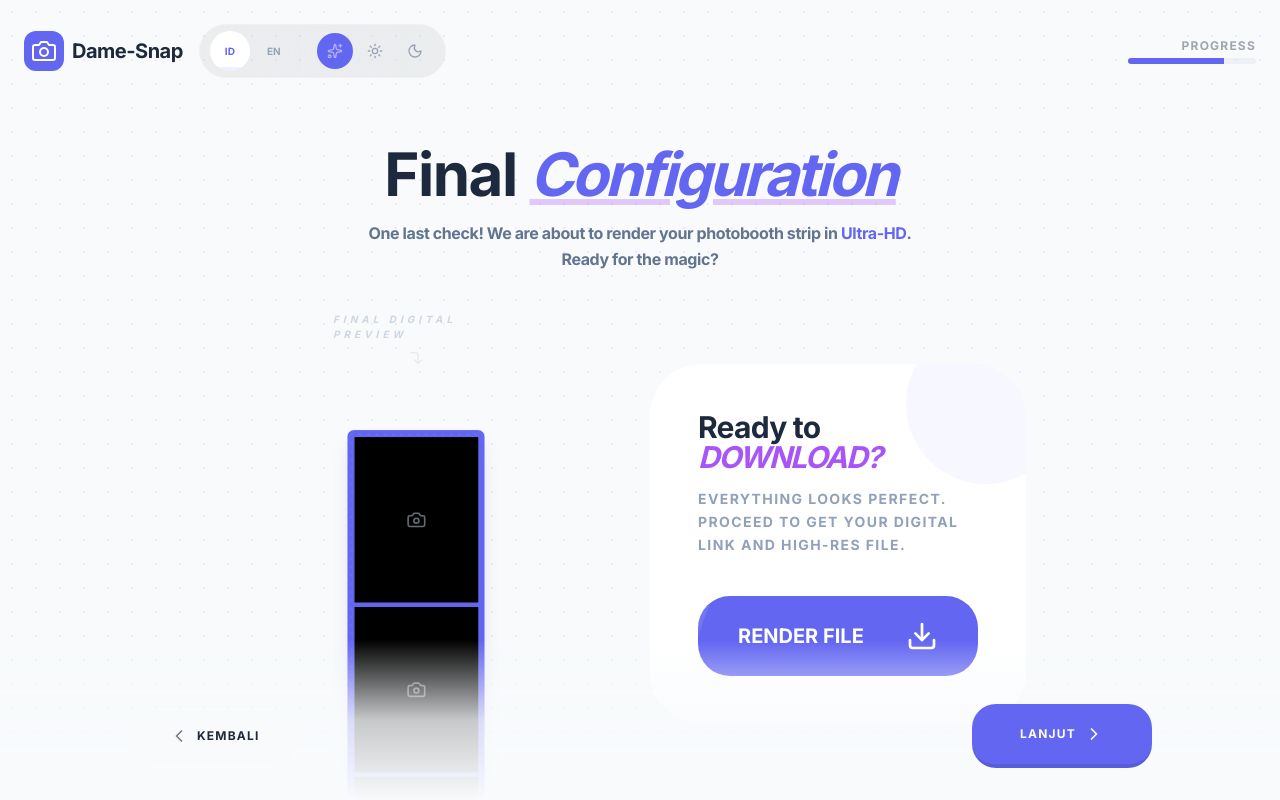
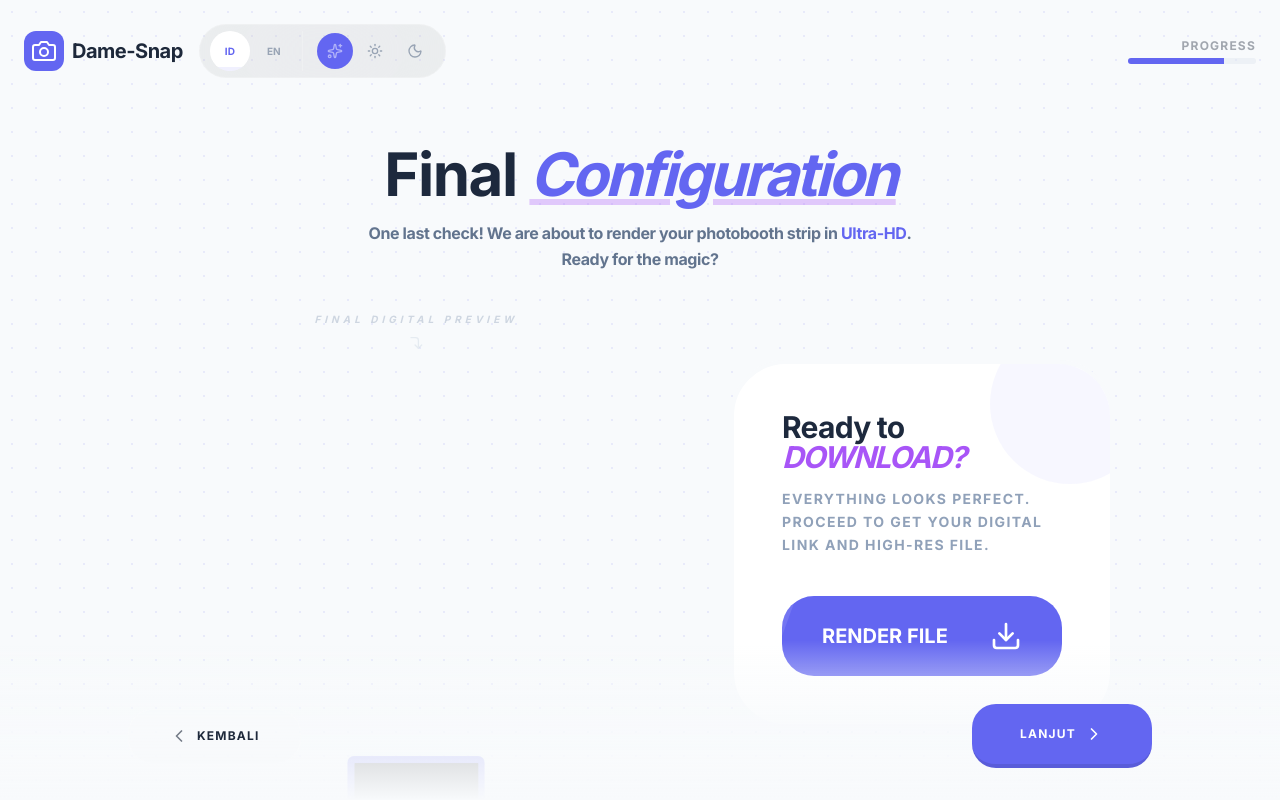
Before and after one commit to qdamai/Virtual-Photo-Studio, a Vue app: page /final in a window 1280 px wide. Built offline with nearby package versions, Linux system fonts and the light colour scheme; a web font is replaced by a local one.

Commit message:
Initial commit: Virtual Photo Studio - Web-based photobooth app with Vue

```diff
--- a/src/views/FinalView.vue
+++ b/src/views/FinalView.vue
@@ -41,9 +41,9 @@ async function generateFinal() {
       allowTaint: true,
       onclone: (clonedDoc) => {
         // Find the cloned frame container and force natural scale for correct capture
-        const clonedContainer = clonedDoc.querySelector('.group\\/mockup div[class*="scale-"]')
+        const clonedContainer = clonedDoc.getElementById('scaling-wrapper')
         if (clonedContainer) {
-          clonedContainer.style.transform = 'scale(1)'
+          clonedContainer.style.transform = 'none'
           clonedContainer.style.width = 'auto'
           clonedContainer.style.height = 'auto'
         }
@@ -90,12 +90,16 @@ async function generateFinal() {
 
     <div class="w-full flex flex-col lg:flex-row items-center lg:items-start justify-center gap-16 pt-12">
       <!-- High-Res Mockup -->
-      <div class="relative group/mockup">
+      <div
+        class="relative group/mockup flex items-center justify-center shrink-0"
+        :style="{ width: '100%', maxWidth: '500px', minHeight: '600px' }"
+      >
          <!-- Aura -->
          <div class="absolute -inset-20 bg-gradient-to-tr from-primary/10 via-secondary/10 to-transparent blur-[120px] opacity-0 group-hover/mockup:opacity-100 transition-all duration-1000"></div>
 
         <div
-          class="relative transform transition-all duration-700 hover:scale-[1.02] z-10 origin-center flex justify-center items-center h-[700px] w-full max-w-[500px]"
+          id="scaling-wrapper"
+          class="relative transform transition-all duration-700 hover:scale-[1.02] z-10 origin-center"
           :style="{ transform: `scale(${dynamicScale})` }"
         >
           <PhotoFrame
```
